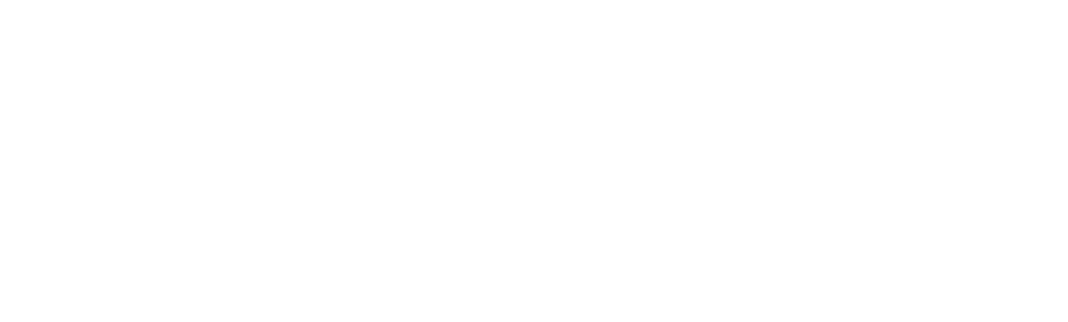
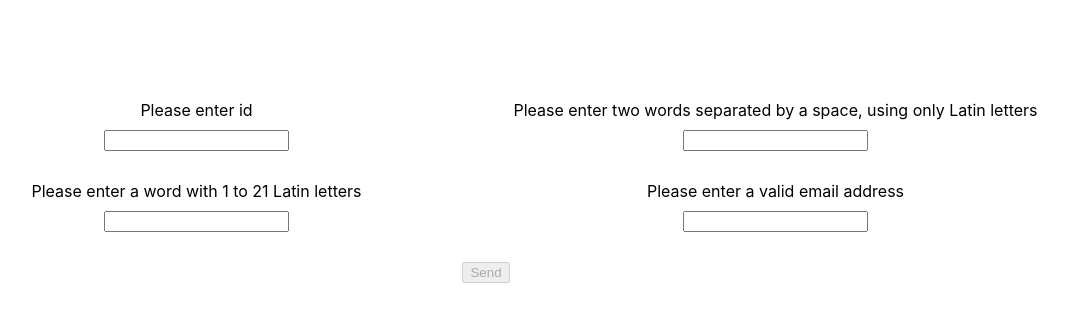
Before and after one commit to Anna-Kashyra/react-project, a React (Create React App) app: page / in a window 1280 px wide. Shown: the top 322 px of the page, without its empty margins (154-1222 px from the left). Built offline with nearby package versions, Linux system fonts and the light colour scheme.

Commit message:
homework

```diff
--- a/package.json
+++ b/package.json
@@ -15,7 +15,10 @@
     "react-scripts": "5.0.1",
     "typescript": "^4.9.5",
     "web-vitals": "^2.1.4",
-    "axios": "^1.7.7"
+    "axios": "^1.7.7",
+    "react-hook-form": "^7.53.1",
+    "joi": "^17.13.3",
+    "@hookform/resolvers": "^3.9.0"
   },
   "scripts": {
     "start": "react-scripts start",
--- a/src/App.tsx
+++ b/src/App.tsx
@@ -1,10 +1,11 @@
 import React from 'react';
 import './App.css';
+import FormComponent from "./components/form/FormComponent";
 
 function App() {
   return (
     <div className="App">
-
+      <FormComponent/>
     </div>
   );
 }
--- /dev/null
+++ b/src/components/form/FormComponent.module.css
@@ -0,0 +1,29 @@
+.form_container {
+    margin: 100px auto 0;
+    padding: 0 30px;
+}
+
+.form {
+    display: flex;
+    flex-direction: column;
+    align-items: center;
+    gap: 30px;
+}
+
+.input_container {
+    width: 100%;
+    display: flex;
+    justify-content: center;
+    align-items: center;
+    gap: 30px;
+}
+
+label {
+    width: 45%;
+    display: block;
+}
+
+input {
+    display: block;
+    margin: 10px auto 0;
+}
--- /dev/null
+++ b/src/components/form/FormComponent.tsx
@@ -0,0 +1,71 @@
+import React from 'react';
+import {useForm} from "react-hook-form";
+import { joiResolver } from "@hookform/resolvers/joi";
+import userValidator from "../../validators/user.validator";
+import styles from './FormComponent.module.css'
+import axios from "axios";
+
+interface IFormProps {
+    id: number,
+    name: string,
+    username: string,
+    email: string
+}
+
+const FormComponent = () => {
+
+    const {
+        handleSubmit,
+        register,
+        formState: {errors, isValid}
+    } = useForm<IFormProps>({
+        mode: 'all',
+        resolver: joiResolver (userValidator)
+    });
+
+    const sendDataToServer = async (data: IFormProps) => {
+        try {
+            const response = await axios.post('https://jsonplaceholder.typicode.com/users', data);
+            console.log('Data sent successfully:', response.data);
+        } catch (error) {
+            console.error('Error sending data:', error);
+        }
+    };
+
+    const customHandler = (formDataProps: IFormProps) => {
+        sendDataToServer(formDataProps);
+    };
+
+    return (
+        <div className={styles.form_container}>
+            <form className={styles.form} onSubmit={handleSubmit(customHandler)}>
+                <div className={styles.input_container}>
+                    <label>Please enter id
+                        <input type="number" {...register('id')}/>
+                        {errors.id && <div>{errors.id.message}</div>}
+                    </label>
+
+                    <label>Please enter two words separated by a space, using only Latin letters
+                        <input type="text" {...register('name')}/>
+                        {errors.name && <div>{errors.name.message}</div>}
+                    </label>
+                </div>
+
+                <div className={styles.input_container}>
+                    <label>Please enter a word with 1 to 21 Latin letters
+                        <input type="text" {...register('username')}/>
+                        {errors.username && <div>{errors.username.message}</div>}
+                    </label>
+
+                    <label>Please enter a valid email address
+                        <input type="email" {...register('email')}/>
+                        {errors.email && <div>{errors.email.message}</div>}
+                    </label>
+                </div>
+                <button disabled={!isValid}>Send</button>
+            </form>
+        </div>
+    );
+};
+
+export default FormComponent;
--- /dev/null
+++ b/src/validators/user.validator.ts
@@ -0,0 +1,18 @@
+import Joi from "joi";
+
+const userValidator = Joi.object({
+    id: Joi.number().required(),
+    name: Joi.string().pattern(/^[A-Za-z]+ [A-Za-z]+$/).required().messages({
+        'string.pattern.base': 'Name must consist of two words separated by a space'
+    }),
+
+    username: Joi.string().pattern(/^[A-Za-z]{1,21}$/).required().messages({
+        'string.pattern.base': 'Username must be a word with 1 to 21 Latin letters'
+    }),
+
+    email: Joi.string().pattern(/^[a-zA-Z0-9._%+-]+@[a-zA-Z0-9.-]+\.[a-zA-Z]{2,}$/).required().messages({
+        'string.pattern.base': 'Email must contain @ and the domain address after dot'
+    })
+});
+
+export default userValidator;
```
Also changed, not shown: 2 other files (tests, documents, lock files or other folders).
